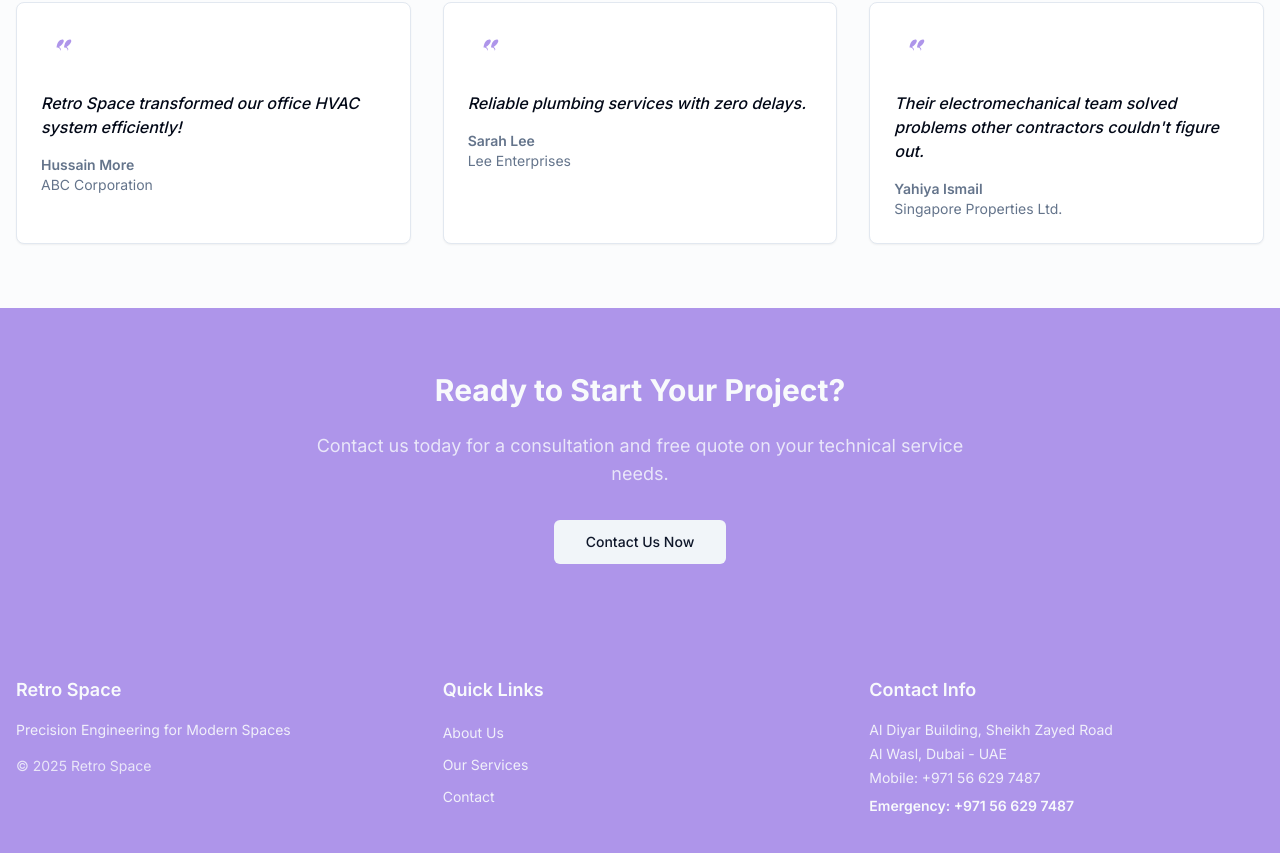
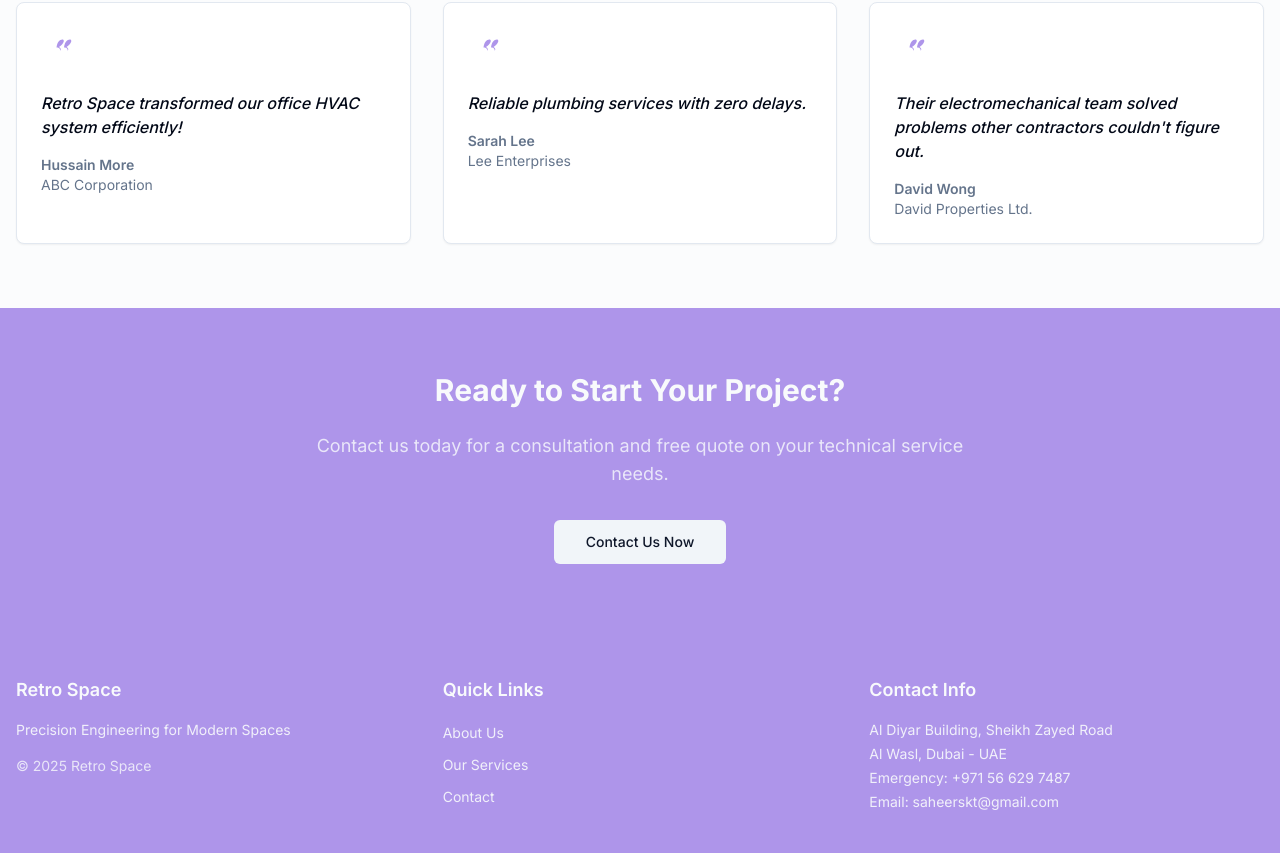
Before and after one commit to saheerk-12/retro-space-site-builder, a React (Vite) app: page / in a window 1280 px wide. Shown: the part 2131-2984 px from the top of the page. Built offline with nearby package versions, Linux system fonts and the light colour scheme.

Commit message:
Fix: Update contact information and email recipient
- Updated the emergency contact number.
- Changed the company name in a testimonial.
- Modified the email popup to send emails to the specified address.

```diff
--- a/src/components/EmailPopup.tsx
+++ b/src/components/EmailPopup.tsx
@@ -21,7 +21,11 @@ interface EmailPopupProps {
 
 const EmailPopup = ({ open, onOpenChange }: EmailPopupProps) => {
   const { toast } = useToast();
-  const form = useForm<EmailFormData>();
+  const form = useForm<EmailFormData>({
+    defaultValues: {
+      email: "saheerskt@gmail.com"
+    }
+  });
 
   const onSubmit = (data: EmailFormData) => {
     toast({
--- a/src/components/Layout.tsx
+++ b/src/components/Layout.tsx
@@ -119,8 +119,8 @@ const Layout = ({ children }: LayoutProps) => {
               <address className="not-italic">
                 <p className="text-sm opacity-90 mb-1">Al Diyar Building, Sheikh Zayed Road</p>
                 <p className="text-sm opacity-90 mb-1">Al Wasl, Dubai - UAE</p>
-                <p className="text-sm opacity-90 mb-1">Mobile: +971 56 629 7487</p>
-                <p className="mt-2 text-sm font-semibold">Emergency: +971 56 629 7487</p>
+                <p className="text-sm opacity-90 mb-1">Emergency: +971 56 629 7487</p>
+                <p className="text-sm opacity-90 mb-1">Email: saheerskt@gmail.com</p>
               </address>
             </div>
           </div>
--- a/src/pages/Index.tsx
+++ b/src/pages/Index.tsx
@@ -1,4 +1,3 @@
-
 import { Button } from "@/components/ui/button";
 import { AirVent, Fan, Building, Wrench } from "lucide-react";
 import Layout from "@/components/Layout";
@@ -55,8 +54,8 @@ const Index = () => {
     },
     {
       quote: "Their electromechanical team solved problems other contractors couldn't figure out.",
-      author: "Yahiya Ismail",
-      company: "Singapore Properties Ltd."
+      author: "David Wong",
+      company: "David Properties Ltd."
     }
   ];
 
```
